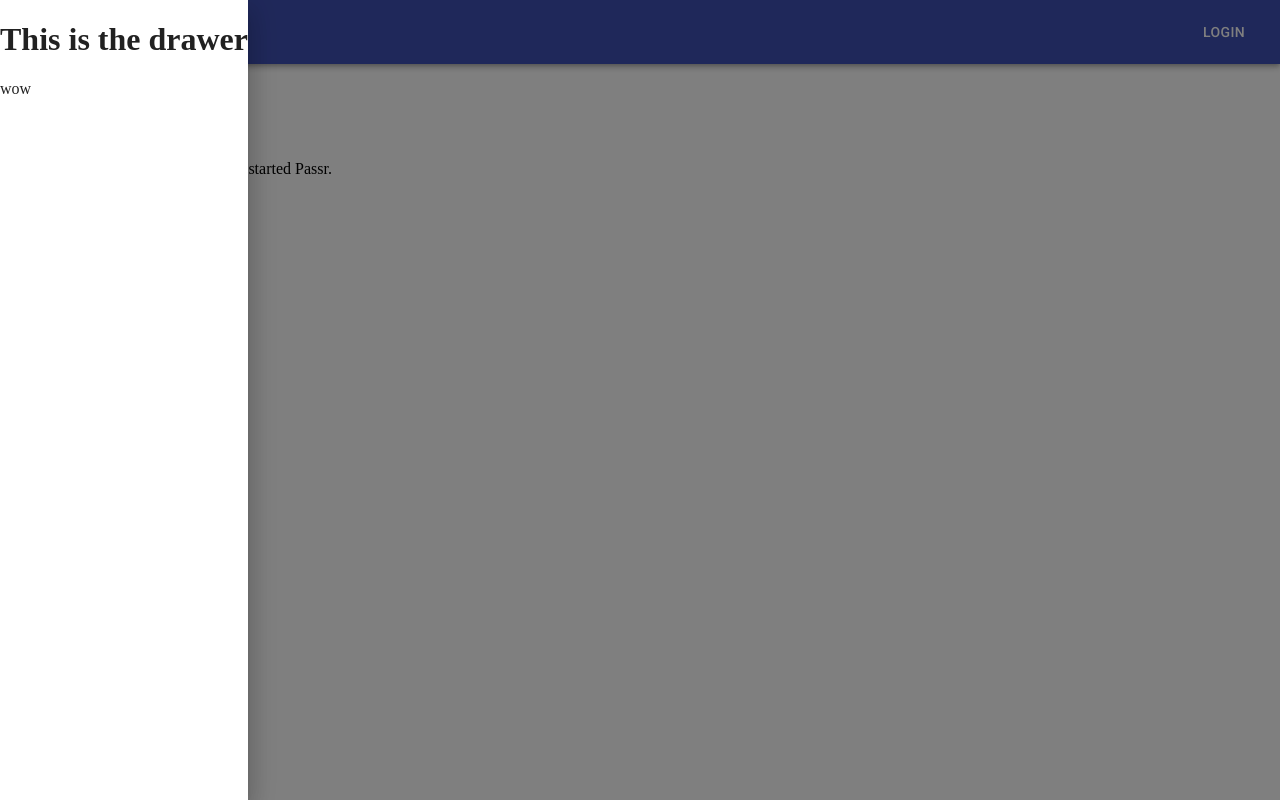
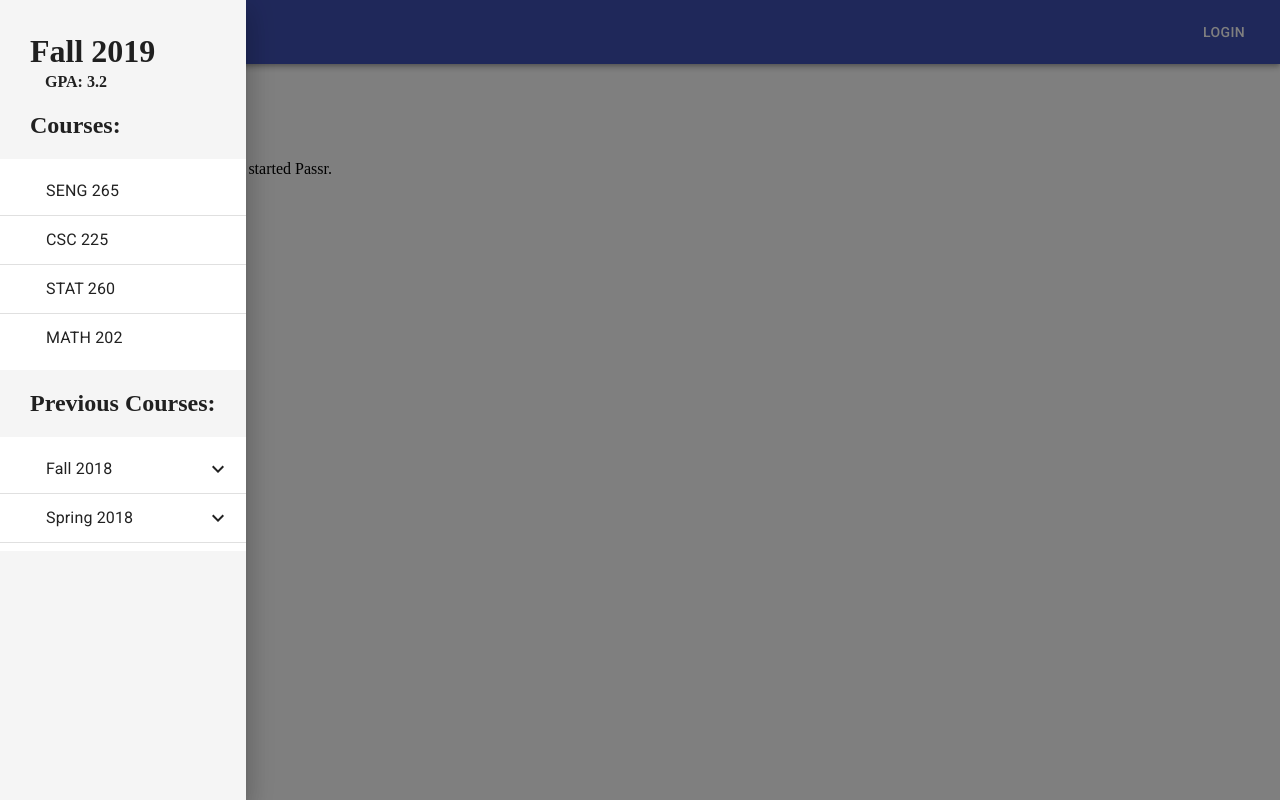
Before and after one commit to VikeLabs/Passr-Archived, a React app: page / in a window 1280 px wide. Both pictures are taken after a click on the button "menu". Built offline with nearby package versions, Linux system fonts and the light colour scheme.

Commit message:
Semester, GPA, Current Courses, Previous Courses added to Drawer Contents

```diff
--- a/src/components/drawer-content/DrawerContent.tsx
+++ b/src/components/drawer-content/DrawerContent.tsx
@@ -2,6 +2,7 @@ import React from 'react';
 import AppBar from '@material-ui/core/AppBar';
 import CssBaseline from '@material-ui/core/CssBaseline';
 import Divider from '@material-ui/core/Divider';
+import Box from '@material-ui/core/Box';
 import Drawer from '@material-ui/core/Drawer';
 import Hidden from '@material-ui/core/Hidden';
 import IconButton from '@material-ui/core/IconButton';
@@ -14,12 +15,182 @@ import MailIcon from '@material-ui/icons/Mail';
 import MenuIcon from '@material-ui/icons/Menu';
 import Toolbar from '@material-ui/core/Toolbar';
 import Typography from '@material-ui/core/Typography';
+import ListSubheader from '@material-ui/core/ListSubheader';
+import Collapse from '@material-ui/core/Collapse';
+import DraftsIcon from '@material-ui/icons/Drafts';
+import SendIcon from '@material-ui/icons/Send';
+import ExpandLess from '@material-ui/icons/ExpandLess';
+import ExpandMore from '@material-ui/icons/ExpandMore';
+import StarBorder from '@material-ui/icons/StarBorder';
 import { makeStyles, useTheme, Theme, createStyles } from '@material-ui/core/styles';
+import CSS from 'csstype';
 
 export const DrawerContent: React.FC = () => {
-    return <div id='drawer-content'>
-        <h1>This is the drawer</h1>
-        <p>wow</p>
+    let currentSemester = "Fall 2019";
+    let courses = ["SENG 265","CSC 225","STAT 260","MATH 202"]
+    let previousSemesters = ["Fall 2018","Spring 2018"]
+    let previousCourses = [["CSC 106","CSC 110","HINF 130","PSYC 100A","MATH 109"],["CSC 115","PSYC 100B","MATH 100","MATH 122"]]
+    let gpa = "3.2"
+
+    //  Things to change:
+    //      Previous Courses list: number of semesters and courses currently hardcoded, find a way to put list outside of return statement
+    //      On any nested loop click, all nested lists open and close -> should only open and close specific nested list
+
+    // CSS Styles
+    const drawer_content: CSS.Properties = {
+        backgroundColor: '#F5F5F5',
+        paddingTop: '30px',
+        paddingBottom: '30px',
+        height: '100%',
+      };
+    const textStyles: CSS.Properties = {
+        paddingLeft: '30px',
+        paddingRight: '30px',
+    }
+    const useStyles = makeStyles((theme: Theme) =>
+      createStyles({
+        root: {
+            width: '100%',
+            maxWidth: 500,
+            backgroundColor: theme.palette.background.paper,
+        },
+        nested: {
+            paddingLeft: theme.spacing(4),
+        },
+      }),
+    );
+
+    function CurrentCourses() {
+        const [selectedIndex, setSelectedIndex] = React.useState(10);
+        const handleListItemClick = (
+            event: React.MouseEvent<HTMLDivElement, MouseEvent>,
+            index: number,
+        ) => {
+            setSelectedIndex(index);
+        };
+
+        return (
+            <List
+            component="nav"
+            className={classes.root} >
+            <ListItem
+                button
+                selected={selectedIndex === 0}
+                onClick={event => handleListItemClick(event, 0)} >
+                <ListItemText primary={courses[0]} style={textStyles}/>
+            </ListItem>
+            <Divider/>
+            <ListItem
+                button
+                selected={selectedIndex === 1}
+                onClick={event => handleListItemClick(event, 1)}>
+                <ListItemText primary={courses[1]} style={textStyles}/>
+            </ListItem>
+            <Divider/>
+            <ListItem
+                button
+                selected={selectedIndex === 2}
+                onClick={event => handleListItemClick(event, 2)}>
+                <ListItemText primary={courses[2]} style={textStyles}/>
+            </ListItem>
+            <Divider/>
+            <ListItem
+                button
+                selected={selectedIndex === 3}
+                onClick={event => handleListItemClick(event, 3)}>
+                <ListItemText primary={courses[3]} style={textStyles}/>
+            </ListItem>
+        </List>
+        )
+    }
+
+    function PreviousCourses() {
+        const [open, setOpen] = React.useState(false);
+        const [selectedIndex, setSelectedIndex] = React.useState(10);
+        const handleNestedListItemClick = (
+          event: React.MouseEvent<HTMLDivElement, MouseEvent>,
+          index: number,
+        ) => {
+            setSelectedIndex(index);
+            setOpen(!open);
+        };
+
+        return(
+            <List
+            component="nav"
+            className={classes.root}>
+            <ListItem
+                button
+                selected={selectedIndex === 4}
+                onClick={event => handleNestedListItemClick(event, 4)} >
+                <ListItemText primary={previousSemesters[0]} style={textStyles}/>
+                {open ? <ExpandLess /> : <ExpandMore />}
+            </ListItem>
+            <Divider/>
+            <Collapse in={open} timeout="auto" unmountOnExit>
+                <List component="div" disablePadding>
+                    <ListItem button className={classes.nested}>
+                        <ListItemText style={textStyles} primary={previousCourses[0][0]} />
+                    </ListItem>
+                    <ListItem button className={classes.nested}>
+                        <ListItemText style={textStyles} primary={previousCourses[0][1]} />
+                    </ListItem>
+                    <ListItem button className={classes.nested}>
+                        <ListItemText style={textStyles} primary={previousCourses[0][2]} />
+                    </ListItem>
+                    <ListItem button className={classes.nested}>
+                        <ListItemText style={textStyles} primary={previousCourses[0][3]} />
+                    </ListItem>
+                    <ListItem button className={classes.nested}>
+                        <ListItemText style={textStyles} primary={previousCourses[0][4]} />
+                    </ListItem>
+                </List>
+            </Collapse>
+            <ListItem
+                button
+                selected={selectedIndex === 5}
+                onClick={event => handleNestedListItemClick(event, 5)} >
+                <ListItemText primary={previousSemesters[1]} style={textStyles}/>
+                {open ? <ExpandLess /> : <ExpandMore />}
+            </ListItem>
+            <Divider/>
+            <Collapse in={open} timeout="auto" unmountOnExit>
+                <List component="div" disablePadding>
+                    <ListItem button className={classes.nested}>
+                        <ListItemText style={textStyles} primary={previousCourses[1][0]} />
+                    </ListItem>
+                    <ListItem button className={classes.nested}>
+                        <ListItemText style={textStyles} primary={previousCourses[1][1]} />
+                    </ListItem>
+                    <ListItem button className={classes.nested}>
+                        <ListItemText style={textStyles} primary={previousCourses[1][2]} />
+                    </ListItem>
+                    <ListItem button className={classes.nested}>
+                        <ListItemText style={textStyles} primary={previousCourses[1][3]} />
+                    </ListItem>
+                </List>
+            </Collapse>
+        </List>
+        )
+
+    }
+
+    const classes = useStyles();
+    return <div id='drawer_content' style={drawer_content}>
+        <Box style={textStyles}>
+            <h1 style={{paddingBottom:'0px',lineHeight:'0px'}}>{currentSemester}</h1>
+            <h4 style={{paddingLeft:'15px',paddingTop:'0px'}}>GPA: {gpa}</h4>
+            <h2>Courses:</h2>
+        </Box>
+
+        {CurrentCourses()}
+
+        <Box style={textStyles}>
+            <h2 style={{}}>Previous Courses:</h2>
+        </Box>
+
+        {PreviousCourses()}
+
     </div>
 }
 
```
